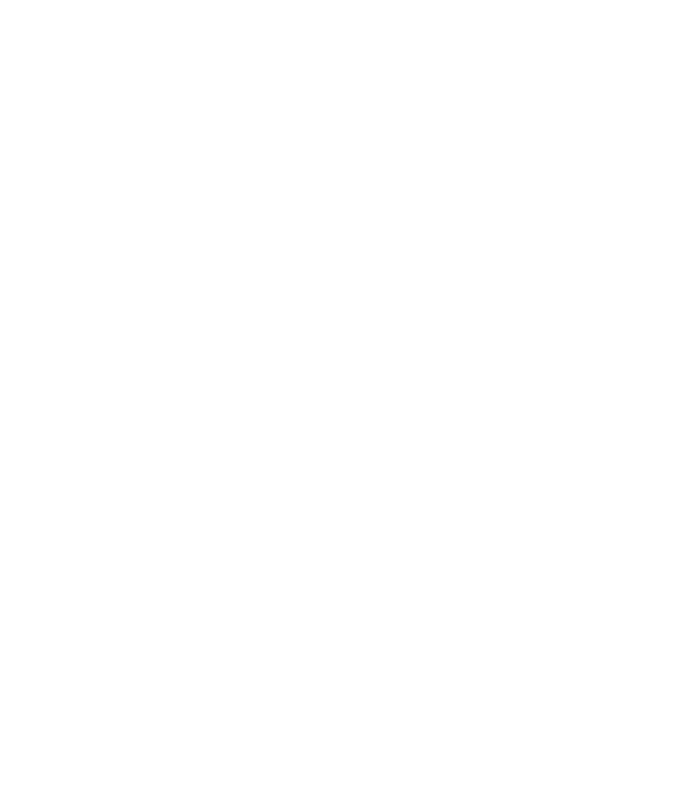
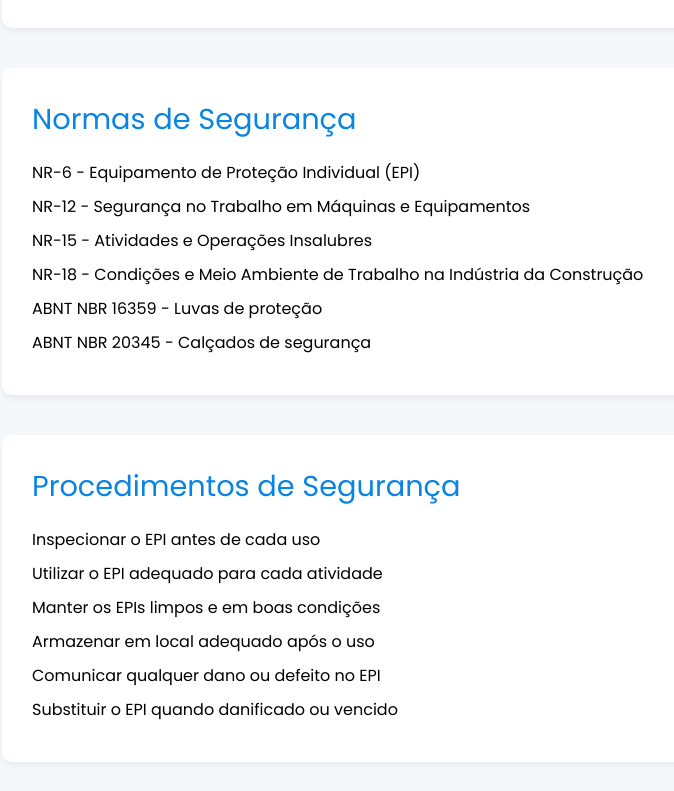
Before and after one commit to IcaroDEVms/TCC-mecanica, a React (Create React App) app in the folder quiz-motor/: page /ManualSeguranca in a window 1280 px wide. Before the commit this address had no page. Shown: the part 1004-1795 px from the top of the page, without its empty margins (58-732 px from the left). Before the commit the page ends 800 px from the top, so only its background shows below. Built offline with nearby package versions, Linux system fonts and the light colour scheme.

Commit message:
Add aba de EPI

```diff
--- a/quiz-motor/src/App.css
+++ b/quiz-motor/src/App.css
@@ -24,7 +24,7 @@
 }
 
 footer {
-  background-color: #1f2937; /* bg-gray-800 */
+  background-color: #1f2937;
   color: white;
 }
 
--- a/quiz-motor/src/App.js
+++ b/quiz-motor/src/App.js
@@ -6,6 +6,7 @@
 import './App.css';
 import VerManual from './pages/VerManual';
 import Footer from './components/Footer';
+import ManualSeguranca from './pages/ManualSeguranca';
 
 function App() {
   return (
@@ -16,6 +17,7 @@
           <Route path="/TelaInicial" element={<><TelaInicial /><Footer /></>} />
           <Route path="/QuizMotor" element={<><QuizMotor /><Footer /></>} />
           <Route path="/VerManual" element={<><VerManual /><Footer /></>} />
+          <Route path="/ManualSeguranca" element={<><ManualSeguranca /><Footer /></>} />
         </Routes>
       </div>
     </Router>
--- /dev/null
+++ b/quiz-motor/src/pages/ManualSeguranca.js
@@ -0,0 +1,113 @@
+import Navbar from '../components/Navbar';
+import '../styles/ManualSeguranca.css';
+
+const ManualSeguranca = () => {
+  const epis = [
+    {
+      id: 1,
+      name: "Capacete de Segurança",
+      description: "Proteção contra impactos na cabeça causados por quedas de objetos ou choques contra obstáculos.",
+      norm: "NR-6 / ABNT NBR 8221"
+    },
+    {
+      id: 2,
+      name: "Óculos de Proteção",
+      description: "Proteção contra partículas volantes, respingos de produtos químicos e radiação.",
+      norm: "NR-6 / ABNT NBR 14604"
+    },
+    {
+      id: 3,
+      name: "Protetor Auricular",
+      description: "Redução dos níveis de ruído que atingem o ouvido interno, prevenindo perda auditiva.",
+      norm: "NR-6 / ABNT NBR 16077"
+    },
+    {
+      id: 4,
+      name: "Respirador",
+      description: "Proteção contra inalação de poeiras, fumos, névoas, gases ou vapores químicos.",
+      norm: "NR-6 / ABNT NBR 13694"
+    },
+    {
+      id: 5,
+      name: "Luvas de Proteção",
+      description: "Proteção das mãos contra agentes cortantes, químicos, térmicos ou biológicos.",
+      norm: "NR-6 / ABNT NBR 16359"
+    },
+    {
+      id: 6,
+      name: "Calçado de Segurança",
+      description: "Proteção contra impactos, perfurações, quedas e choques elétricos.",
+      norm: "NR-6 / ABNT NBR 20345"
+    }
+  ];
+
+  const normas = [
+    "NR-6 - Equipamento de Proteção Individual (EPI)",
+    "NR-12 - Segurança no Trabalho em Máquinas e Equipamentos",
+    "NR-15 - Atividades e Operações Insalubres",
+    "NR-18 - Condições e Meio Ambiente de Trabalho na Indústria da Construção",
+    "ABNT NBR 16359 - Luvas de proteção",
+    "ABNT NBR 20345 - Calçados de segurança"
+  ];
+
+  const procedimentos = [
+    "Inspecionar o EPI antes de cada uso",
+    "Utilizar o EPI adequado para cada atividade",
+    "Manter os EPIs limpos e em boas condições",
+    "Armazenar em local adequado após o uso",
+    "Comunicar qualquer dano ou defeito no EPI",
+    "Substituir o EPI quando danificado ou vencido"
+  ];
+
+  return (
+    <div className="manual-seguranca">
+      <Navbar />
+      <div className="content-container">
+        <div className="page-header">
+          <h1>Manual de Segurança EPI</h1>
+          <p>Normas e procedimentos para utilização correta de Equipamentos de Proteção Individual</p>
+        </div>
+
+        <div className="section">
+          <h2>O que é EPI?</h2>
+          <p>
+            Equipamento de Proteção Individual (EPI) é todo dispositivo ou produto de uso individual utilizado pelo trabalhador, destinado à proteção de riscos suscetíveis de ameaçar a segurança e a saúde no trabalho.
+          </p>
+        </div>
+
+        <div className="section">
+          <h2>Principais EPIs</h2>
+          <div className="epi-list">
+            {epis.map(epi => (
+              <div key={epi.id} className="epi-item">
+                <h3>{epi.name}</h3>
+                <p>{epi.description}</p>
+                <p><strong>Norma:</strong> {epi.norm}</p>
+              </div>
+            ))}
+          </div>
+        </div>
+
+        <div className="section">
+          <h2>Normas de Segurança</h2>
+          <ul>
+            {normas.map((norma, index) => (
+              <li key={index} style={{ marginBottom: '10px' }}>{norma}</li>
+            ))}
+          </ul>
+        </div>
+
+        <div className="section">
+          <h2>Procedimentos de Segurança</h2>
+          <ol>
+            {procedimentos.map((procedimento, index) => (
+              <li key={index} style={{ marginBottom: '10px' }}>{procedimento}</li>
+            ))}
+          </ol>
+        </div>
+      </div>
+    </div>
+  );
+};
+
+export default ManualSeguranca;
--- a/quiz-motor/src/pages/TelaInicial.js
+++ b/quiz-motor/src/pages/TelaInicial.js
@@ -25,7 +25,7 @@
       title: "Manual de Segurança EPI",
       image: "https://th.bing.com/th/id/OIP.32XJNCER5W0fbOQJ6mmfXQHaKX?rs=1&pid=ImgDetMain",
       description: "Normas e procedimentos de segurança",
-      to: "/manual-seguranca",
+      to: "/ManualSeguranca",
       color: "from-orange-500 to-yellow-400"
     }
   ];
--- /dev/null
+++ b/quiz-motor/src/styles/ManualSeguranca.css
@@ -0,0 +1,133 @@
+.manual-seguranca {
+  min-height: 100vh;
+  background: #f5f7fa;
+  padding: 40px 0;
+}
+
+.dark .manual-seguranca {
+  background: #111827;
+}
+
+.content-container {
+  max-width: 1200px;
+  margin: 0 auto;
+  padding: 0 20px;
+}
+
+.page-header {
+  text-align: center;
+  margin-bottom: 40px;
+}
+
+.page-header h1 {
+  font-size: 2.5rem;
+  color: #2d3436;
+  margin-bottom: 10px;
+  font-weight: 600;
+}
+
+.dark .page-header h1 {
+  color: #fff;
+}
+
+.page-header p {
+  color: #636e72;
+  font-size: 1.1rem;
+}
+
+.dark .page-header p {
+  color: #d1d5db;
+}
+
+.section {
+  margin-bottom: 40px;
+  background: white;
+  padding: 30px;
+  border-radius: 10px;
+  box-shadow: 0 4px 6px rgba(0, 0, 0, 0.05);
+}
+
+.dark .section {
+  background: #1f2937;
+  box-shadow: 0 4px 6px rgba(0, 0, 0, 0.2);
+}
+
+.section h2 {
+  color: #0984e3;
+  margin-bottom: 20px;
+  font-size: 1.8rem;
+}
+
+.section p {
+  color: #4b5563;
+  line-height: 1.6;
+  margin-bottom: 15px;
+}
+
+.dark .section p {
+  color: #e5e7eb;
+}
+
+.epi-list {
+  display: grid;
+  grid-template-columns: repeat(auto-fill, minmax(300px, 1fr));
+  gap: 20px;
+  margin-top: 20px;
+}
+
+.epi-item {
+  background: #f8fafc;
+  padding: 20px;
+  border-radius: 8px;
+  border-left: 4px solid #0984e3;
+}
+
+.dark .epi-item {
+  background: #374151;
+  border-left-color: #60a5fa;
+}
+
+.epi-item h3 {
+  color: #1e40af;
+  margin-bottom: 10px;
+}
+
+.dark .epi-item h3 {
+  color: #93c5fd;
+}
+
+.epi-item p {
+  color: #4b5563;
+}
+
+.dark .epi-item p {
+  color: #d1d5db;
+}
+
+@media (max-width: 768px) {
+  .page-header h1 {
+    font-size: 2rem;
+  }
+
+  .epi-list {
+    grid-template-columns: 1fr;
+  }
+}
+
+.dark .section ul li,
+.dark .section ol li {
+  color: #ffffff !important;
+}
+
+.dark .section ul,
+.dark .section ol {
+  color: #e5e7eb;
+}
+
+.dark .section {
+  color: #ffffff;
+}
+
+.dark .section h2 {
+  color: #60a5fa;
+}
```
Also changed, not shown: 1 other file (tests, documents, lock files or other folders).
